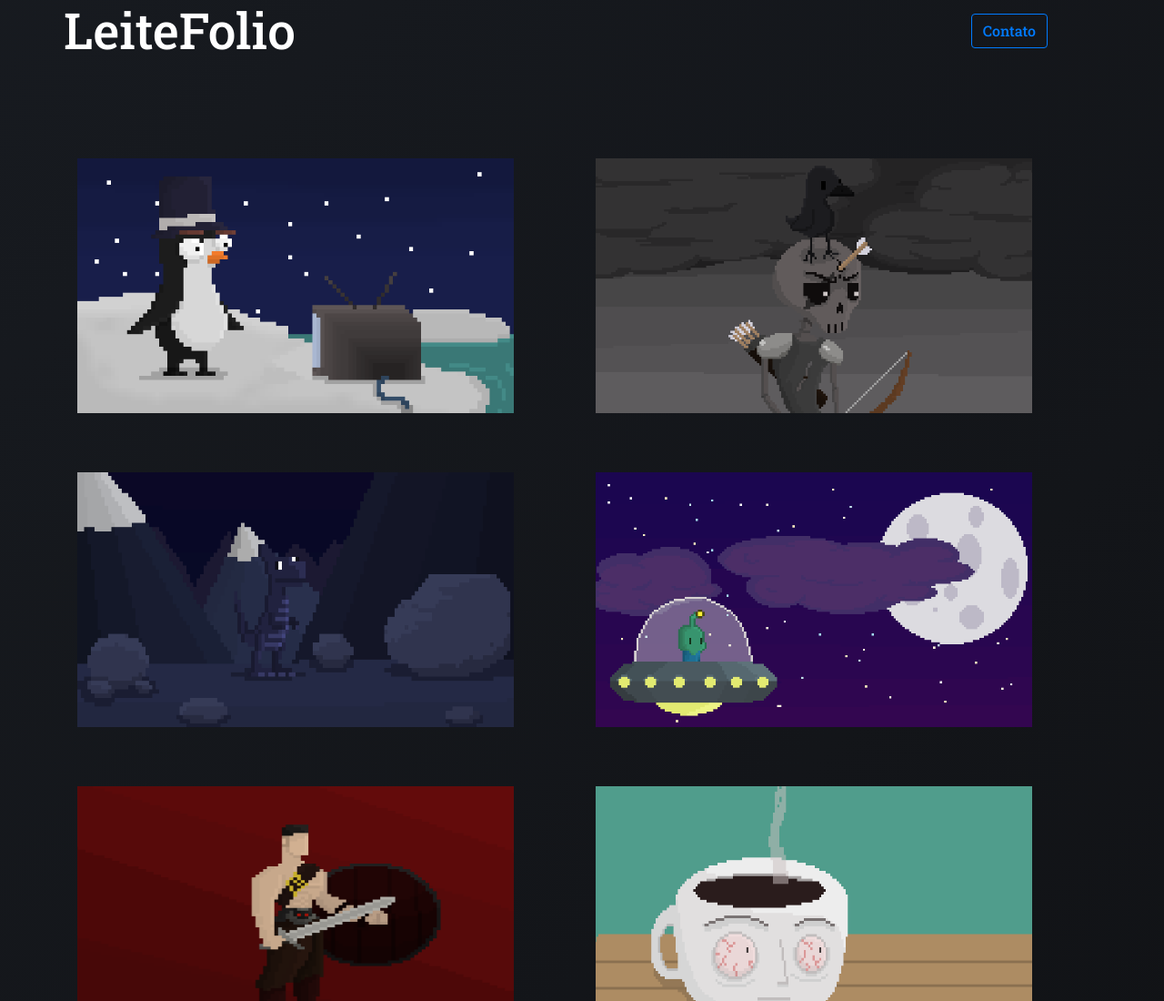
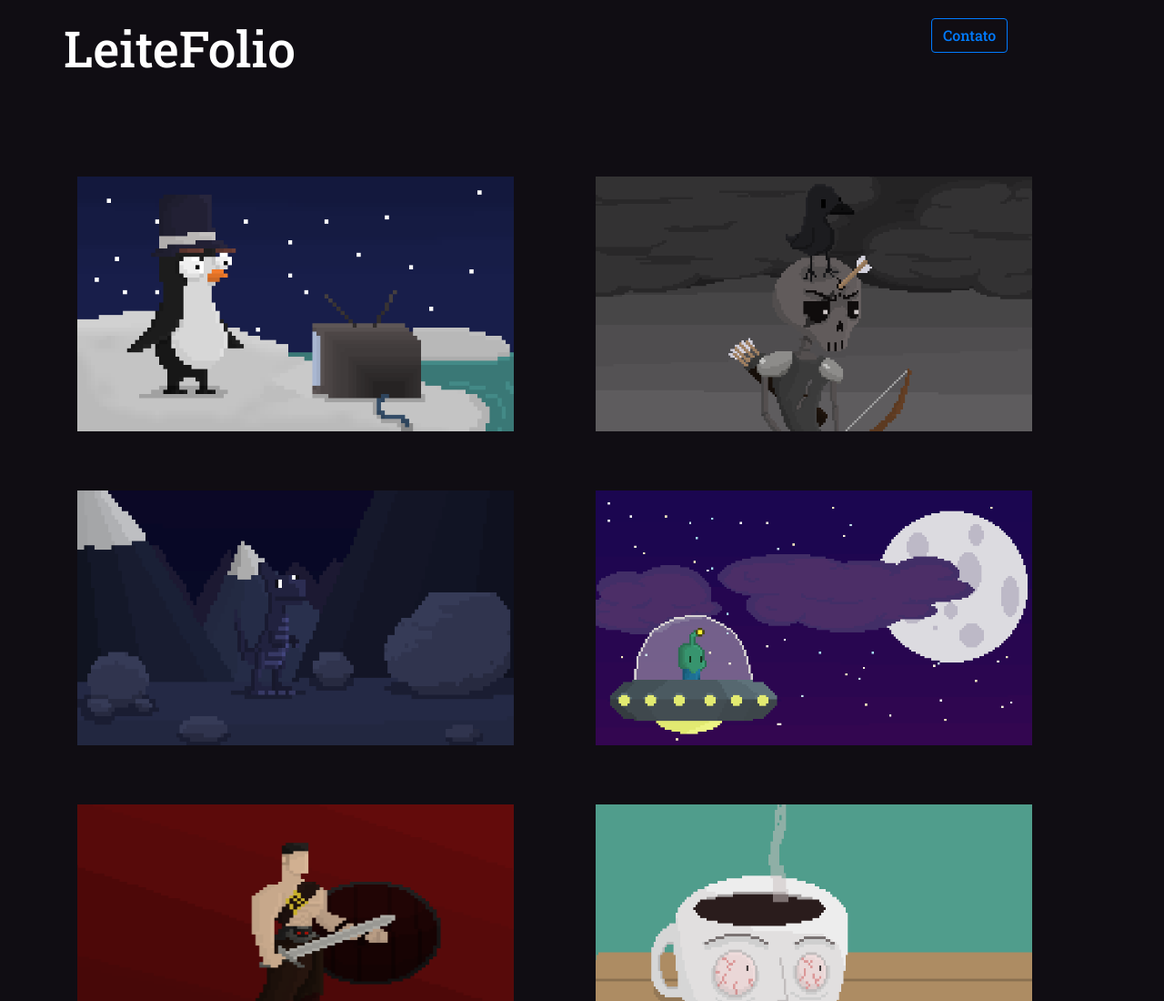
Before and after one commit to eduardobaloti/bootstrap-Artportfolio, a plain HTML site: page index.html in a window 1280 px wide. Shown: the top 1100 px of the page at 91% size. Drawn offline with nearby package versions, Linux system fonts and the light colour scheme.

Commit message:
botão arrumado

```diff
--- a/css/estilo.css
+++ b/css/estilo.css
@@ -2,27 +2,13 @@ body
 {
     font-family: 'Roboto Slab', serif;
     color:white;
-    background-color:#0c0b0b;
-    background: linear-gradient(-45deg,#070606,  #222831);
-	background-size: 400% 400%;
-	animation: gradient 8s ease infinite;
-}
-
-@keyframes gradient {
-	0% {
-		background-position: 0% 50%;
-	}
-	50% {
-		background-position: 100% 50%;
-	}
-	100% {
-		background-position: 0% 50%;
-	}
+    background-color:#100d13;
 }
 
 
 h1
 {
+    padding-top:20px;
     padding-bottom :100px;
     font-size:55px;
     position:relative;
@@ -31,10 +17,9 @@ h1
 .botao
 {
     padding-bottom :100px;
-    padding-left: 300px;
-    padding-top: 15px;
+    padding-top: 20px;
+    left: 80%;
     position:absolute;
-    right:10%;
 }
 
 
```
